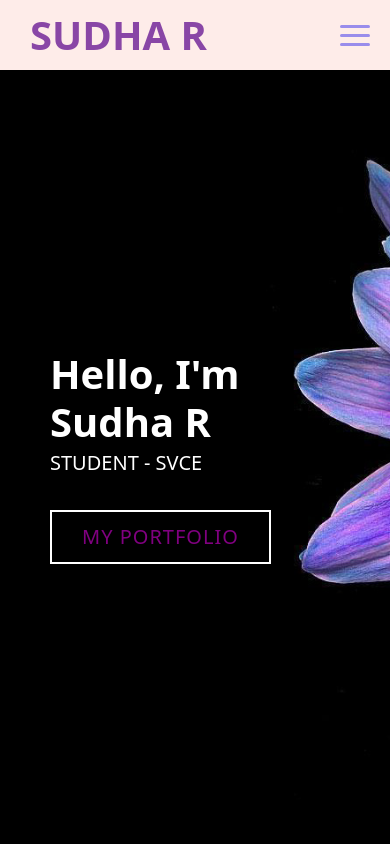
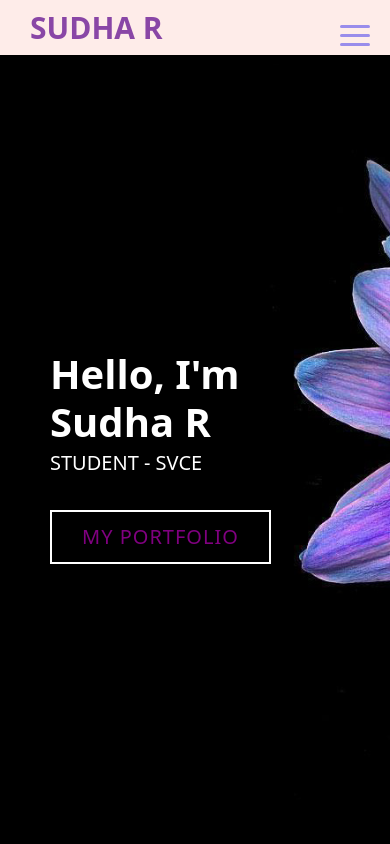
Before and after one commit to sudharam611/myPortfolio_Sudha611, a plain HTML site: page index.html in a window 390 px wide. Shown: the top 844 px of the page. Drawn offline with nearby package versions, Linux system fonts and the light colour scheme.

Commit message:
Update styles.css

```diff
--- a/styles.css
+++ b/styles.css
@@ -102,6 +102,11 @@
     }
     .navbar-links.active{
         display: flex;
+    }
+}
+@media (max-width:480px){
+    .brand-title{
+        font-size: 3rem;
     }
 }
 /*MAIN SECTION*/
```
